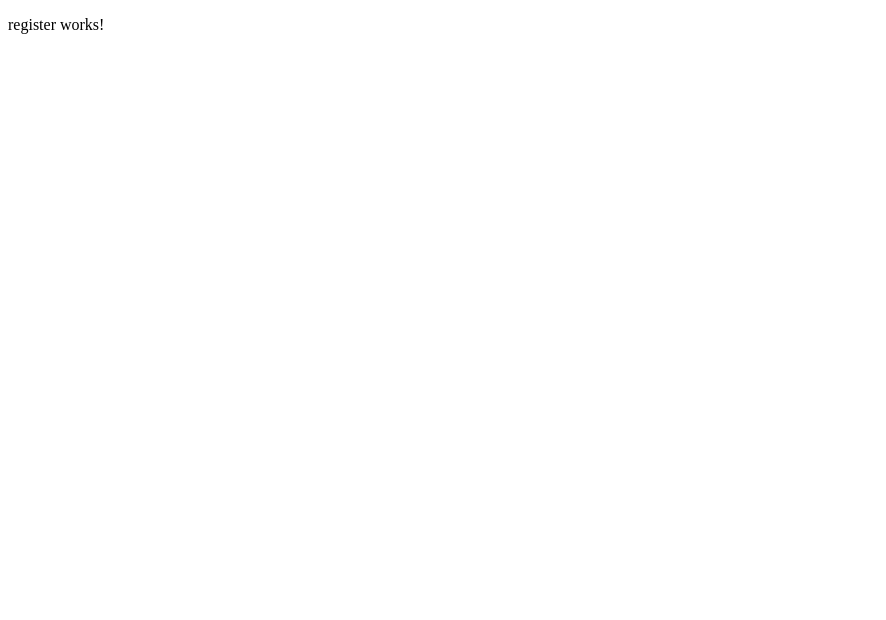
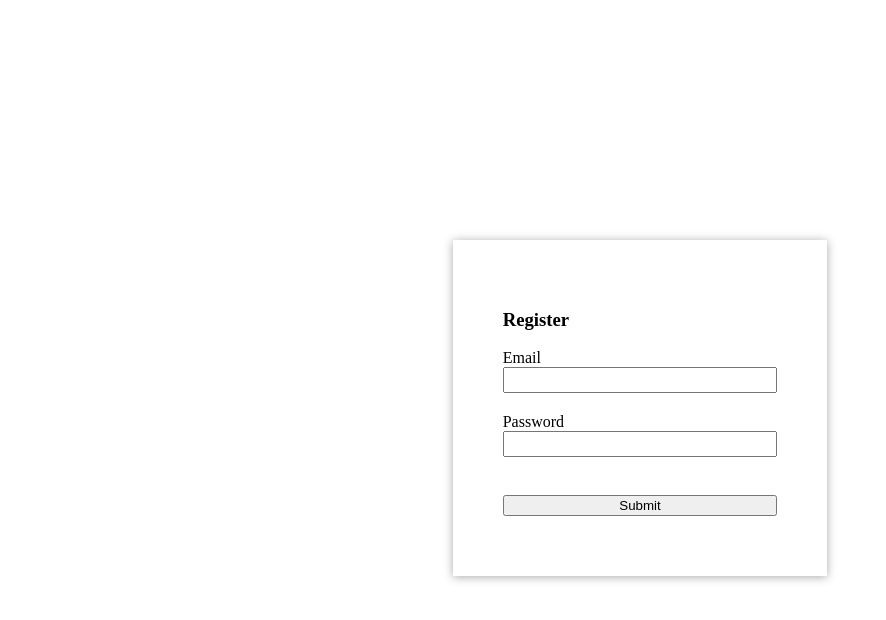
Before and after one commit to JezReal/ng-todo, an Angular app: page /register in a window 1280 px wide. Shown: the top 620 px of the page, without its empty margins (0-886 px from the left). Built offline with nearby package versions, Linux system fonts and the light colour scheme.

Commit message:
implement register

```diff
--- a/src/app/register/register.component.css
+++ b/src/app/register/register.component.css
@@ -0,0 +1,33 @@
+#wrapper {
+    height: 100vh;
+    width: 100wh;
+    display: flex;
+    flex-direction: column;
+    justify-content: center;
+}
+
+#form-container{
+    display: flex;
+    flex-direction: row;
+    justify-content: center;
+}
+
+form {
+    display: flex;
+    padding: 50px;
+    /* background-color: #EAE0CC; */
+    flex-direction: column;
+    justify-content: center;
+    box-shadow: 0px 1px 9px darkgrey
+}
+
+form input {
+    width: 20em;
+    height: 1.5em;
+    margin-bottom: 20px;
+}
+
+form button {
+    text-align: center;
+    margin-bottom: 10px;
+}
--- a/src/app/register/register.component.html
+++ b/src/app/register/register.component.html
@@ -1 +1,21 @@
-<p>register works!</p>
+<div id="wrapper">
+    <div id="form-container">
+      <form
+        [formGroup]="registerForm"
+        ngNativeValidate
+        (submit)="onSubmit(registerForm.value)"
+      >
+
+        <h3>Register</h3>
+
+        <label for="email">Email</label>
+        <input formControlName="email" type="email" id="email"/>
+
+        <label for="password">Password</label>
+        <input formControlName="password" type="password" id="password"/>
+
+        <br>
+        <button type="submit">Submit</button>
+      </form>
+    </div>
+  </div>
--- a/src/app/register/register.component.ts
+++ b/src/app/register/register.component.ts
@@ -1,4 +1,7 @@
 import { Component, OnInit } from '@angular/core';
+import { FormBuilder, FormGroup, Validators } from '@angular/forms';
+import { Router } from '@angular/router';
+import { DataService } from '../services/data.service';
 
 @Component({
   selector: 'app-register',
@@ -7,9 +10,39 @@ import { Component, OnInit } from '@angular/core';
 })
 export class RegisterComponent implements OnInit {
 
-  constructor() { }
+  registerForm: FormGroup
+
+  constructor(
+    private fb: FormBuilder,
+    private dataService: DataService,
+    private router: Router
+  ) {
+    this.registerForm = this.fb.group({
+      email: ['', Validators.required],
+      password: ['', Validators.required],
+    });
+  }
 
   ngOnInit(): void {
   }
 
+  onSubmit(event: any) {
+    // e.preventDefault();
+
+    if (this.registerForm.invalid) {
+      alert('Invalid input')
+    } else {
+      // console.log(this.loginForm.value);
+      this.dataService
+        .register(this.registerForm.value)
+        .subscribe((res: any) => {
+          if (res.data) {
+            alert('Successfully registered. Please login')
+            this.router.navigate(['/']);
+          } else if (res.error) {
+            alert('Registration failed')
+          }
+        });
+    }
+  }
 }
```
